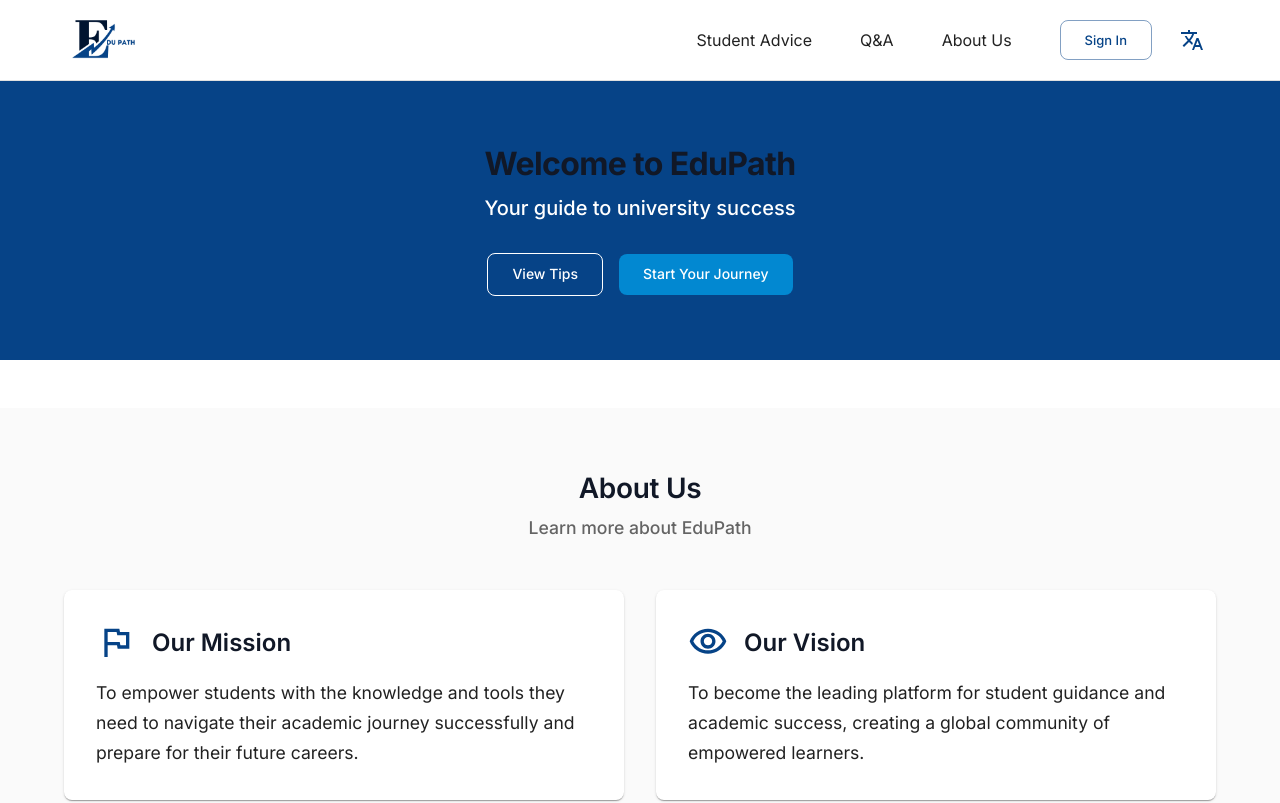
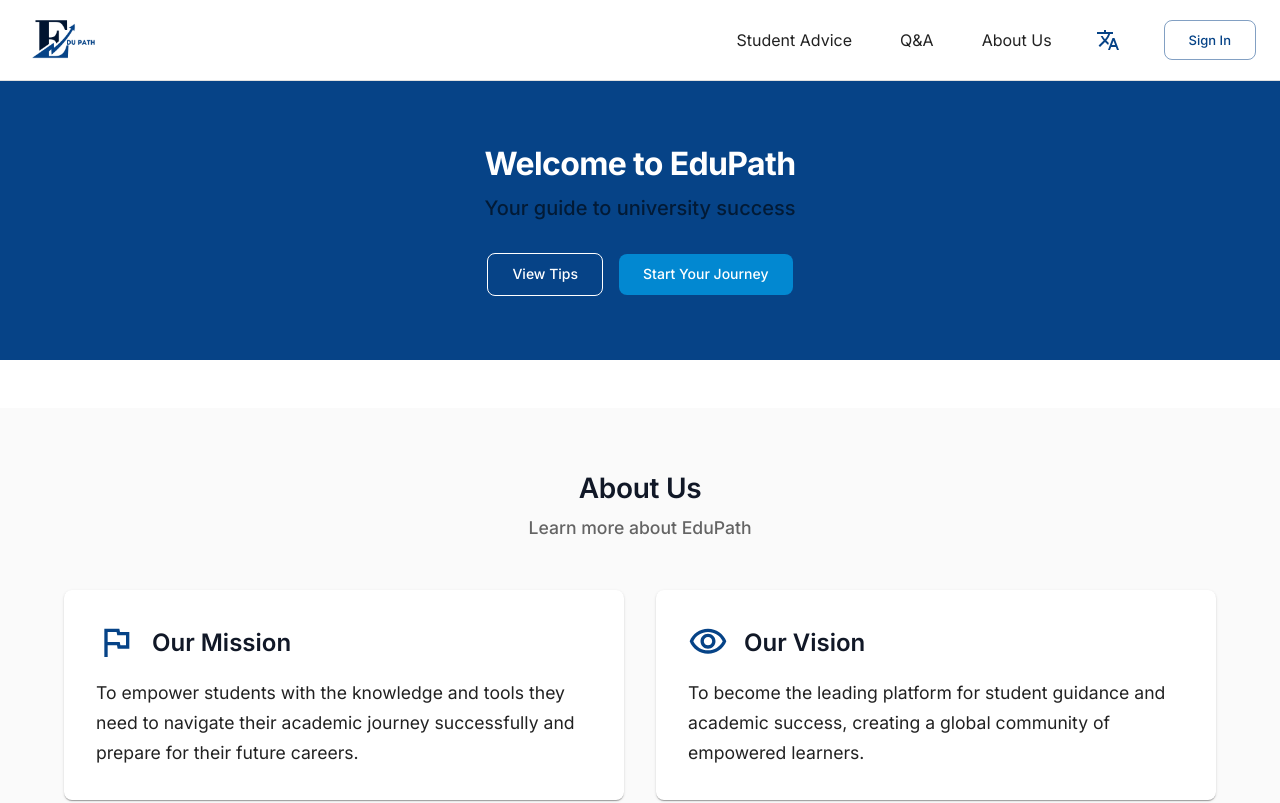
Before and after one commit to Abdulrezak-halid/eduPath-app, a React (Vite) app in the folder packages/frontend/: page / in a window 1280 px wide. Shown: the top 803 px of the page. Built offline with nearby package versions, Linux system fonts and the light colour scheme; no server answers.

Commit message:
fix(front): many improve to home page

```diff
--- a/packages/frontend/src/modules/home/pages/CHomePage.tsx
+++ b/packages/frontend/src/modules/home/pages/CHomePage.tsx
@@ -26,7 +26,6 @@ export const CHomePage = (): JSX.Element => {
 
   return (
     <Box>
-      {/* Hero Section */}
       <Box
         sx={{
           bgcolor: 'primary.main',
@@ -37,10 +36,10 @@ export const CHomePage = (): JSX.Element => {
         }}
       >
         <Container maxWidth="md">
-          <Typography variant="h2" component="h1" gutterBottom>
+          <Typography variant="h2" component="h1" color={'Menu'} gutterBottom>
             {t('homeHeroTitle')}
           </Typography>
-          <Typography variant="h5" paragraph>
+          <Typography variant="h5" color="text.secondary" paragraph>
             {t('homeHeroSubtitle')}
           </Typography>
           <Box sx={{ mt: 4 }}>
@@ -66,7 +65,6 @@ export const CHomePage = (): JSX.Element => {
         </Container>
       </Box>
 
-      {/* About Us Section */}
       <Box sx={{ bgcolor: 'grey.50', py: 8, mt: 6 }}>
         <Container maxWidth="lg">
           <Typography variant="h3" component="h2" align="center" gutterBottom>
@@ -158,7 +156,6 @@ export const CHomePage = (): JSX.Element => {
         </Container>
       </Box>
 
-      {/* Modules Section */}
       <Container maxWidth="lg">
         <Typography variant="h3" component="h2" align="center" gutterBottom>
           {t('homeModulesTitle')}
@@ -181,7 +178,6 @@ export const CHomePage = (): JSX.Element => {
         </Grid>
       </Container>
 
-      {/* Footer */}
       <Box
         component="footer"
         sx={{
--- a/packages/frontend/src/shared/components/CMainLayout.tsx
+++ b/packages/frontend/src/shared/components/CMainLayout.tsx
@@ -18,7 +18,7 @@ import TranslateOutlinedIcon from '@mui/icons-material/TranslateOutlined';
 import AccountCircleOutlinedIcon from '@mui/icons-material/AccountCircleOutlined';
 import LogoutOutlinedIcon from '@mui/icons-material/LogoutOutlined';
 import { Link as RouterLink, Outlet, useNavigate } from 'react-router-dom';
-import { motion, AnimatePresence } from 'framer-motion';
+import { motion } from 'framer-motion';
 import styled from '@emotion/styled';
 import { useAuth } from '@/shared/contexts/AuthContext';
 
@@ -70,7 +70,7 @@ export const CMainLayout = (): JSX.Element => {
   return (
     <Box sx={{ display: 'flex', flexDirection: 'column', minHeight: '100vh' }}>
       <StyledAppBar position="sticky" color="default">
-        <Container maxWidth="lg">
+        <Container maxWidth="xl">
           <Toolbar disableGutters>
             <motion.div
               initial={{ opacity: 0, x: -20 }}
@@ -141,9 +141,24 @@ export const CMainLayout = (): JSX.Element => {
                       {t('navigationAbout')}
                     </MenuItem>
 
+                    <IconButton
+                      size="large"
+                      color="primary"
+                      onClick={handleLangMenu}
+                    >
+                      <TranslateOutlinedIcon />
+                    </IconButton>
+
                     {currentUser ? (
                       <>
-                        <Box sx={{ display: 'flex', alignItems: 'center', gap: 1, ml: 2 }}>
+                        <Box
+                          sx={{
+                            display: 'flex',
+                            alignItems: 'center',
+                            gap: 1,
+                            ml: 2,
+                          }}
+                        >
                           <AccountCircleOutlinedIcon color="primary" />
                           <Typography variant="body2" color="primary">
                             {currentUser.displayName || currentUser.email}
@@ -170,14 +185,6 @@ export const CMainLayout = (): JSX.Element => {
                         {t('authSignIn')}
                       </Button>
                     )}
-
-                    <IconButton
-                      size="large"
-                      color="primary"
-                      onClick={handleLangMenu}
-                    >
-                      <TranslateOutlinedIcon />
-                    </IconButton>
                   </Box>
                 </>
               )}
@@ -203,11 +210,7 @@ export const CMainLayout = (): JSX.Element => {
         <MenuItem component={RouterLink} to="/advice" onClick={handleClose}>
           {t('navigation.advice')}
         </MenuItem>
-        <MenuItem
-          component={RouterLink}
-          to="/questions"
-          onClick={handleClose}
-        >
+        <MenuItem component={RouterLink} to="/questions" onClick={handleClose}>
           {t('navigationQuestions')}
         </MenuItem>
         <MenuItem component={RouterLink} to="/about" onClick={handleClose}>
@@ -221,12 +224,15 @@ export const CMainLayout = (): JSX.Element => {
                 {currentUser.displayName || currentUser.email}
               </Typography>
             </MenuItem>
-            <MenuItem onClick={handleLogout}>
-              {t('authSignOut')}
-            </MenuItem>
+            <MenuItem onClick={handleLogout}>{t('authSignOut')}</MenuItem>
           </React.Fragment>
         ) : (
-          <MenuItem key="login-menu" component={RouterLink} to="/login" onClick={handleClose}>
+          <MenuItem
+            key="login-menu"
+            component={RouterLink}
+            to="/login"
+            onClick={handleClose}
+          >
             {t('authSignIn')}
           </MenuItem>
         )}
```
